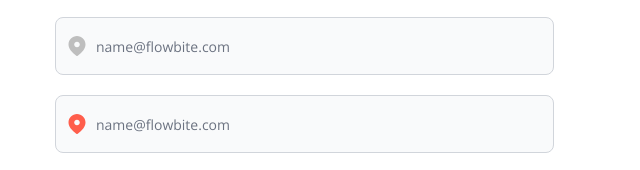
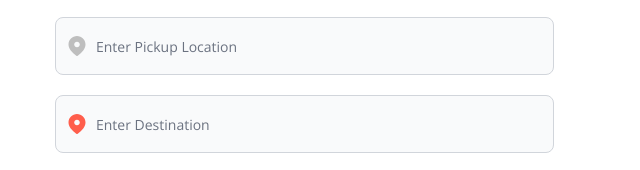
Before and after one commit to ogheneovo12/bitnautic, a website: page src/index.html in a window 1280 px wide. Shown: the part 423-593 px from the top of the page, 0-640 px from the left. Drawn offline with nearby package versions, Linux system fonts and the light colour scheme.

Commit message:
added placeholder

```diff
--- a/src/index.html
+++ b/src/index.html
@@ -171,7 +171,7 @@
             type="email"
             id="email"
             class="bg-gray-50 border max-w-[499px] h-[58px]  border-gray-300 text-gray-900 text-sm rounded-lg focus:ring-blue-500 focus:border-blue-500 block w-full pl-10 p-2.5  dark:bg-gray-700 dark:border-gray-600 dark:placeholder-gray-400 dark:text-white dark:focus:ring-blue-500 dark:focus:border-blue-500"
-            placeholder="name@flowbite.com"
+            placeholder="Enter Pickup Location"
             required
           />
         </div>
@@ -186,7 +186,7 @@
             type="email"
             id="email"
             class="bg-gray-50 border max-w-[499px] h-[58px]  border-gray-300 text-gray-900 text-sm rounded-lg focus:ring-blue-500 focus:border-blue-500 block w-full pl-10 p-2.5  dark:bg-gray-700 dark:border-gray-600 dark:placeholder-gray-400 dark:text-white dark:focus:ring-blue-500 dark:focus:border-blue-500"
-            placeholder="name@flowbite.com"
+            placeholder="Enter Destination"
             required
           />
         </div>
```
